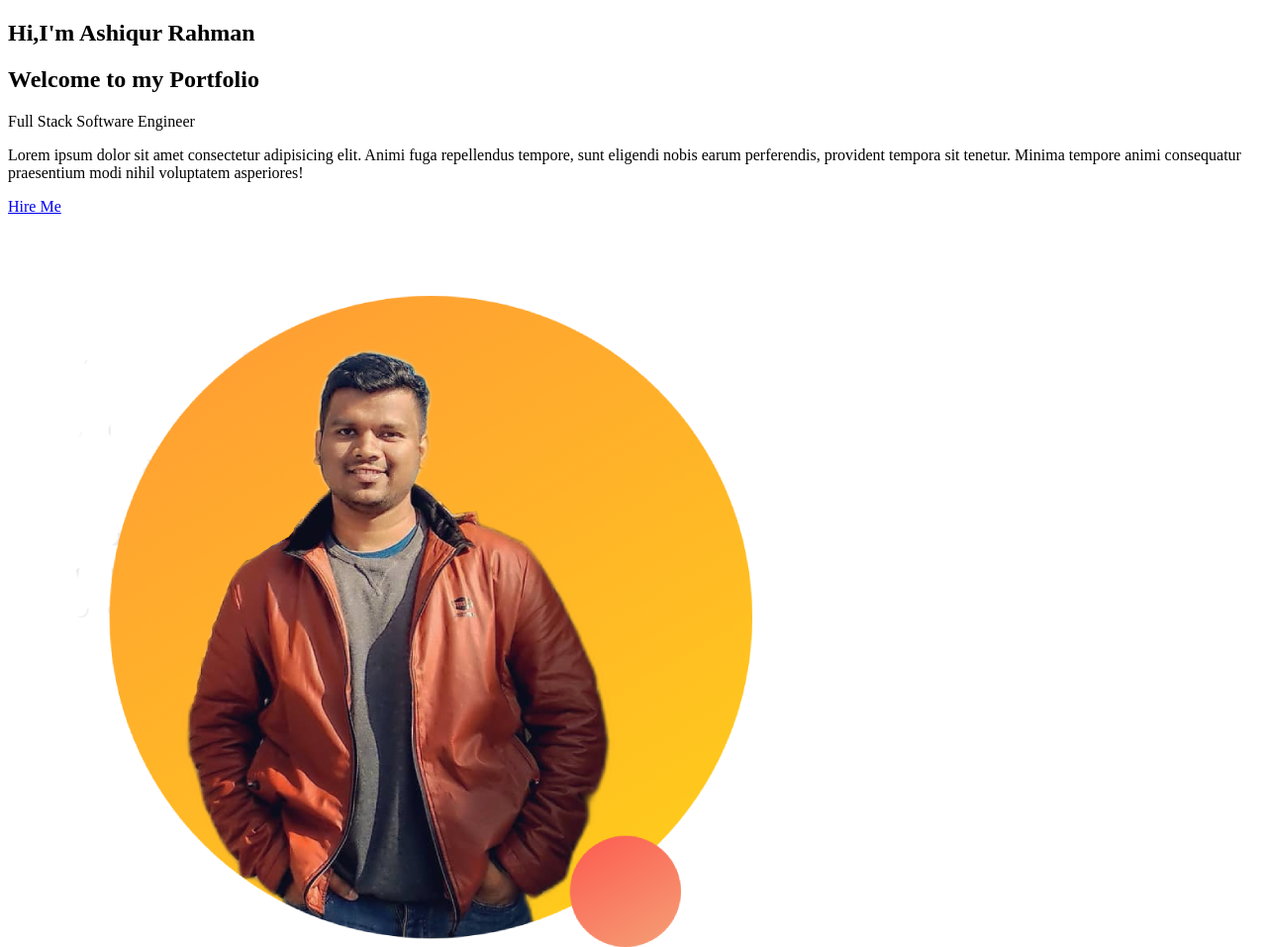
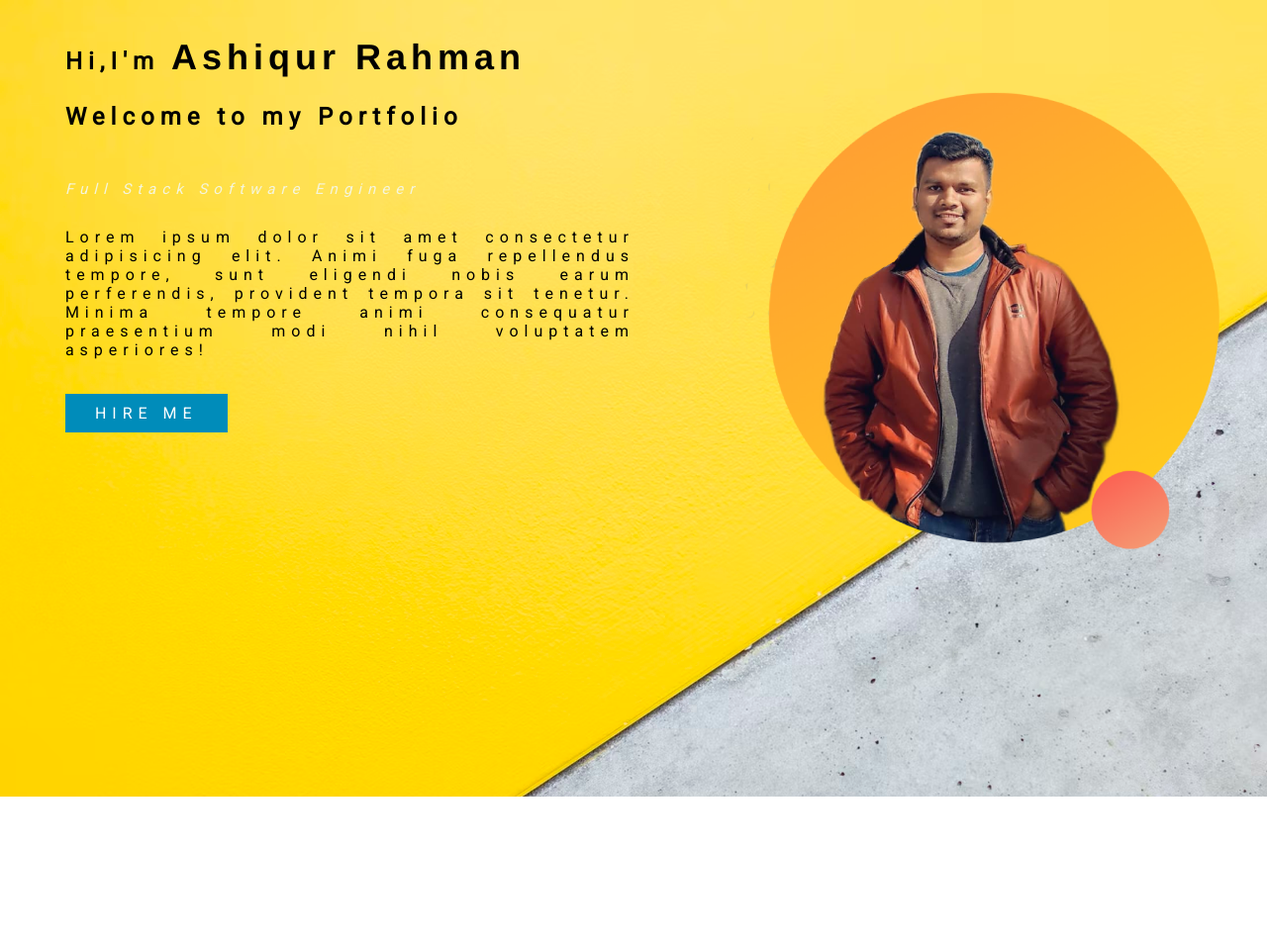
Before and after one commit to ashiqur-russel/dev-portfolio, a plain HTML site: page index.html in a window 1280 px wide. Shown: the whole page at 99% size. After the commit the page ends 837 px from the top, so only its background shows below. Drawn offline with Linux system fonts and the light colour scheme.

Commit message:
background image

```diff
--- a/index.html
+++ b/index.html
@@ -6,7 +6,7 @@
     <meta http-equiv="X-UA-Compatible" content="IE=edge">
     <meta name="viewport" content="width=device-width, initial-scale=1.0">
     <link href="https://fonts.googleapis.com/css2?family=Roboto&display=swap" rel="stylesheet">
-    <link rel="stylesheet" href="./style_copy.css">
+    <link rel="stylesheet" href="./style.css">
     <title>Portfolio</title>
 </head>
 
--- a/style.css
+++ b/style.css
@@ -1,27 +1,22 @@
+
+*{
+    margin: 0;
+    padding: 0;
+}
+body{
+    font-family: 'Roboto', sans-serif;
+        letter-spacing: 6px;
+    font-size: 16px;
 
 
-body{
-    font-family: 'Roboto', sans-serif;
-
-}
-.main{
-    letter-spacing: 3px;
 }
 
 
-.welcome{
-    margin-top: 10px;
-    padding: 5px;
-        text-transform: uppercase;
-
-}
-
 .name{
     font-family: 'Franklin Gothic Medium', 'Arial Narrow', Arial, sans-serif;
-    letter-spacing: 6px;
+    letter-spacing: 5px;
     font-size: 1.5em;
-    color: rgb(255, 255, 255);
-    font-style:normal;
+    color: rgb(0, 0, 0);
 }
 
 .welcome-msg{
@@ -33,13 +28,15 @@ body{
     margin-top: 50px;
     font-style: italic;
     margin-bottom: 5px;
+    color: beige;
+    font-size: 15px;
 
 }
 .about-me{
     margin-top: 30px;
     margin-bottom: 5px;
  text-align: justify;
-  text-justify: inherit;
+ font-size: 16px;
 
 }
 
@@ -51,11 +48,11 @@ body{
     text-align: center;
     cursor: pointer;
     color: white;
-    padding: 15px 32px;
+    padding: 10px 30px;
     text-align: center;
     text-decoration: none;
     display: inline-block;
-    margin: 4px 2px;
+    margin-top: 30px;;
 }
 
 
@@ -63,12 +60,9 @@ section{
     display: flex;
     padding-left: 2px;
     padding-top: 5px;
-
-
     margin: 0;
     background-color: #373B44;
     height: 100vh;
-
 
 
 }
@@ -77,13 +71,25 @@ padding-top: 5px;
     width: 50%;
     height: 100%;
     padding-left: 5%;
+    margin-top: 2em;
+
 }
 
 .header img {
-    width: 100%;
+ max-width: 100%;
+    max-height: 100%;
+        overflow: hidden;
+        object-fit: contain;
+
+}
+
+img {
+    max-width: 100%;
+    max-height: 100%;
 }
 
 .banner{
-        background-image: url(./123.png);
+      background-image: url(./yellow.avif) ;
+      background-repeat: no-repeat;
 
 }
```
Also changed, not shown: 1.avif (added), 12.avif (added), 1234.avif (added), 12345.avif (added), yellow.avif (added). Lines whose indentation alone changed are shown as unchanged.
